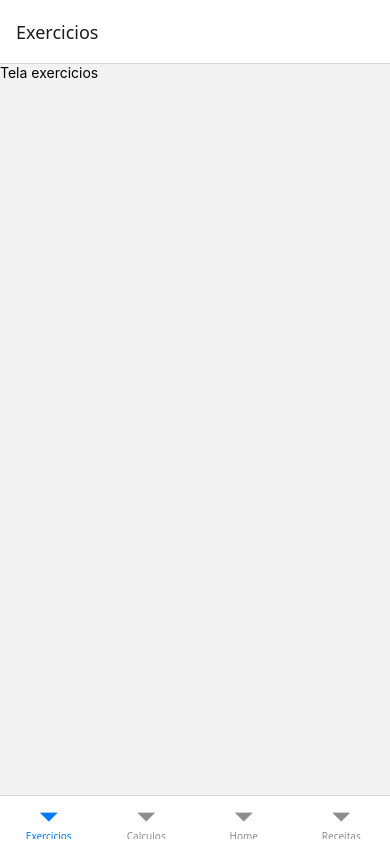
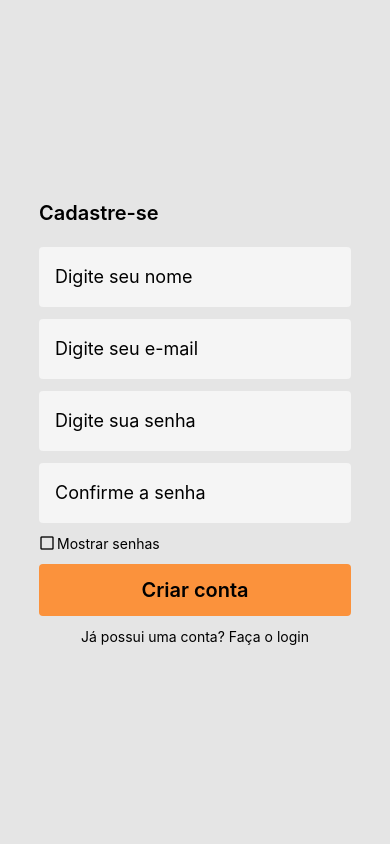
Before and after one commit to MarcioFilhoDev/AppAcademia, a React Native app: screen /SignUp in a window 390 px wide. Built offline with nearby package versions, Linux system fonts and the light colour scheme.

Commit message:
Começando passos de cadastro e login com firebase

```diff
--- a/package.json
+++ b/package.json
@@ -21,6 +21,7 @@
     "react-native-reanimated": "^4.0.1",
     "react-native-safe-area-context": "^5.4.0",
     "react-native-screens": "^4.13.1",
+    "react-native-vector-icons": "^10.3.0",
     "react-native-worklets": "^0.4.1",
     "tailwindcss": "^3.4.17"
   },
--- a/src/routes/auth-routes.js
+++ b/src/routes/auth-routes.js
@@ -7,13 +7,16 @@ const Stack = createNativeStackNavigator();
 // Import das screens
 import SignIn from '../screens/auth-screens/signin';
 import SignUp from '../screens/auth-screens/signup';
+import ResetPassword from '../screens/auth-screens/reset-password';
 
 export default function AuthRoutes() {
   return (
-    <Stack.Navigator>
+    <Stack.Navigator screenOptions={{ headerShown: false }}>
       <Stack.Screen name="SignIn" component={SignIn} />
 
       <Stack.Screen name="SignUp" component={SignUp} />
+
+      <Stack.Screen name="ResetPassword" component={ResetPassword} />
     </Stack.Navigator>
   );
 }
--- a/src/routes/index.js
+++ b/src/routes/index.js
@@ -4,7 +4,7 @@ import AuthRoutes from './auth-routes';
 import AppRoutes from './app-routes';
 
 export default function Routes() {
-  const signed = true;
+  const signed = false;
 
   return signed ? <AppRoutes /> : <AuthRoutes />;
 }
--- a/src/screens/app-screens/calculos.js
+++ b/src/screens/app-screens/calculos.js
@@ -1,10 +1,12 @@
 import { StyleSheet, Text, View } from 'react-native';
 import React from 'react';
+
 
 export default function Calculos() {
   return (
     <View>
       <Text>Tela de calculos IMC / Beber agua</Text>
+
     </View>
   );
 }
--- /dev/null
+++ b/src/screens/auth-screens/reset-password.js
@@ -0,0 +1,10 @@
+import { Text, View } from 'react-native';
+import React from 'react';
+
+export default function ResetPassword() {
+  return (
+    <View>
+      <Text>Reset Password</Text>
+    </View>
+  );
+}
--- a/src/screens/auth-screens/signin.js
+++ b/src/screens/auth-screens/signin.js
@@ -1,12 +1,92 @@
-import { StyleSheet, Text, View } from 'react-native';
-import React from 'react';
+import {
+  Image,
+  Keyboard,
+  Text,
+  TextInput,
+  TouchableOpacity,
+  TouchableWithoutFeedback,
+  View,
+} from 'react-native';
+import React, { useState } from 'react';
+import { useNavigation } from '@react-navigation/native';
+
+import Feather from 'react-native-vector-icons/Feather';
 
 export default function SignIn() {
+  const navigate = useNavigation();
+
+  const [showPass, setShowPass] = useState(false);
+  const [email, setEmail] = useState('');
+  const [password, setPassword] = useState('');
+
   return (
-    <View>
-      <Text>Tela login</Text>
-    </View>
+    <TouchableWithoutFeedback
+      className="flex-1"
+      onPress={() => Keyboard.dismiss()}
+      touchSoundDisabled={true}
+    >
+      <View className="flex-1 justify-center items-center bg-neutral-200">
+        <View className="w-4/5">
+          <Text className="text-xl font-semibold color-neutral-800 mb-5">
+            Faça login
+          </Text>
+
+          <View className="gap-3">
+            <TextInput
+              placeholder="E-mail"
+              className="bg-neutral-100 pl-4 py-4 rounded text-lg "
+              value={email}
+              onChangeText={text => setEmail(text)}
+            />
+
+            <TextInput
+              placeholder="Senha"
+              className="bg-neutral-100 pl-4 py-4 rounded text-lg"
+              secureTextEntry={!showPass}
+              value={password}
+              onChangeText={text => setPassword(text)}
+            />
+
+            <View className="flex-row justify-between mb-1">
+              <TouchableOpacity
+                activeOpacity={0.7}
+                className="flex-row items-center gap-0.5"
+                onPress={() => setShowPass(!showPass)}
+              >
+                <Feather
+                  name={showPass ? 'check-square' : 'square'}
+                  size={16}
+                />
+                <Text>{showPass ? 'Ocultar' : 'Mostrar'} senha</Text>
+              </TouchableOpacity>
+
+              <TouchableOpacity
+                onPress={() => navigate.navigate('ResetPassword')}
+              >
+                <Text>Esqueceu a senha?</Text>
+              </TouchableOpacity>
+            </View>
+
+            <TouchableOpacity
+              activeOpacity={0.7}
+              className="bg-orange-400 py-3 rounded justify-center items-center elevation"
+            >
+              <Text className="text-xl font-semibold color-white">
+                Acessar conta
+              </Text>
+            </TouchableOpacity>
+
+            <TouchableOpacity
+              onPress={() => navigate.navigate('SignUp')}
+              activeOpacity={0.7}
+            >
+              <Text className="text-center">
+                Não possui uma conta? Cadastre-se
+              </Text>
+            </TouchableOpacity>
+          </View>
+        </View>
+      </View>
+    </TouchableWithoutFeedback>
   );
 }
-
-const styles = StyleSheet.create({});
--- a/src/screens/auth-screens/signup.js
+++ b/src/screens/auth-screens/signup.js
@@ -1,12 +1,95 @@
-import { StyleSheet, Text, View } from 'react-native';
-import React from 'react';
+import {
+  Keyboard,
+  Text,
+  TextInput,
+  TouchableOpacity,
+  TouchableWithoutFeedback,
+  View,
+} from 'react-native';
+import React, { useState } from 'react';
+
+import Feather from 'react-native-vector-icons/Feather';
+
+import { useNavigation } from '@react-navigation/native';
 
 export default function SignUp() {
+  const navigate = useNavigation();
+
+  const [showPass, setShowPass] = useState(false);
+  const [name, setName] = useState('');
+  const [email, setEmail] = useState('');
+  const [password, setPassword] = useState('');
+  const [confirmPassword, setConfirmPassword] = useState('');
+
   return (
-    <View>
-      <Text>Tela cadastro</Text>
-    </View>
+    <TouchableWithoutFeedback
+      className="flex-1"
+      onPress={() => Keyboard.dismiss()}
+      touchSoundDisabled={true}
+    >
+      <View className="flex-1 justify-center items-center bg-neutral-200">
+        <View className="w-4/5">
+          <Text className="text-xl font-semibold color-neutral-800 mb-5">
+            Cadastre-se
+          </Text>
+
+          <View className="gap-3">
+            <TextInput
+              placeholder="Digite seu nome"
+              className="bg-neutral-100 pl-4 py-4 rounded text-lg"
+              value={name}
+              onChangeText={text => setName(text)}
+            />
+
+            <TextInput
+              placeholder="Digite seu e-mail"
+              className="bg-neutral-100 pl-4 py-4 rounded text-lg "
+              value={email}
+              onChangeText={text => setEmail(text)}
+            />
+
+            <TextInput
+              placeholder="Digite sua senha"
+              className="bg-neutral-100 pl-4 py-4 rounded text-lg"
+              secureTextEntry={!showPass}
+              value={password}
+              onChangeText={text => setPassword(text)}
+            />
+
+            <TextInput
+              placeholder="Confirme a senha"
+              className="bg-neutral-100 pl-4 py-4 rounded text-lg"
+              secureTextEntry={!showPass}
+              value={confirmPassword}
+              onChangeText={text => setConfirmPassword(text)}
+            />
+
+            <TouchableOpacity
+              activeOpacity={0.7}
+              className="flex-row items-center gap-0.5"
+              onPress={() => setShowPass(!showPass)}
+            >
+              <Feather name={showPass ? 'check-square' : 'square'} size={16} />
+              <Text>{showPass ? 'Ocultar' : 'Mostrar'} senhas</Text>
+            </TouchableOpacity>
+
+            <TouchableOpacity
+              activeOpacity={0.7}
+              className="bg-orange-400 py-3 rounded justify-center items-center elevation"
+            >
+              <Text className="text-xl font-semibold color-white">
+                Criar conta
+              </Text>
+            </TouchableOpacity>
+
+            <TouchableOpacity onPress={() => navigate.goBack()}>
+              <Text className="text-center">
+                Já possui uma conta? Faça o login
+              </Text>
+            </TouchableOpacity>
+          </View>
+        </View>
+      </View>
+    </TouchableWithoutFeedback>
   );
 }
-
-const styles = StyleSheet.create({});
--- a/tailwind.config.js
+++ b/tailwind.config.js
@@ -1,6 +1,6 @@
 /** @type {import('tailwindcss').Config} */
 module.exports = {
-  content: ['./src/**/*', './components/**/*.{js,jsx,ts,tsx}'],
+  content: ['./src/screens/**/*', './components/**/*.{js,jsx,ts,tsx}'],
   presets: [require('nativewind/preset')],
   theme: {
     extend: {},
```
Also changed, not shown: src/contexts/auth.js (added), 2 other files (tests, documents, lock files or other folders).
